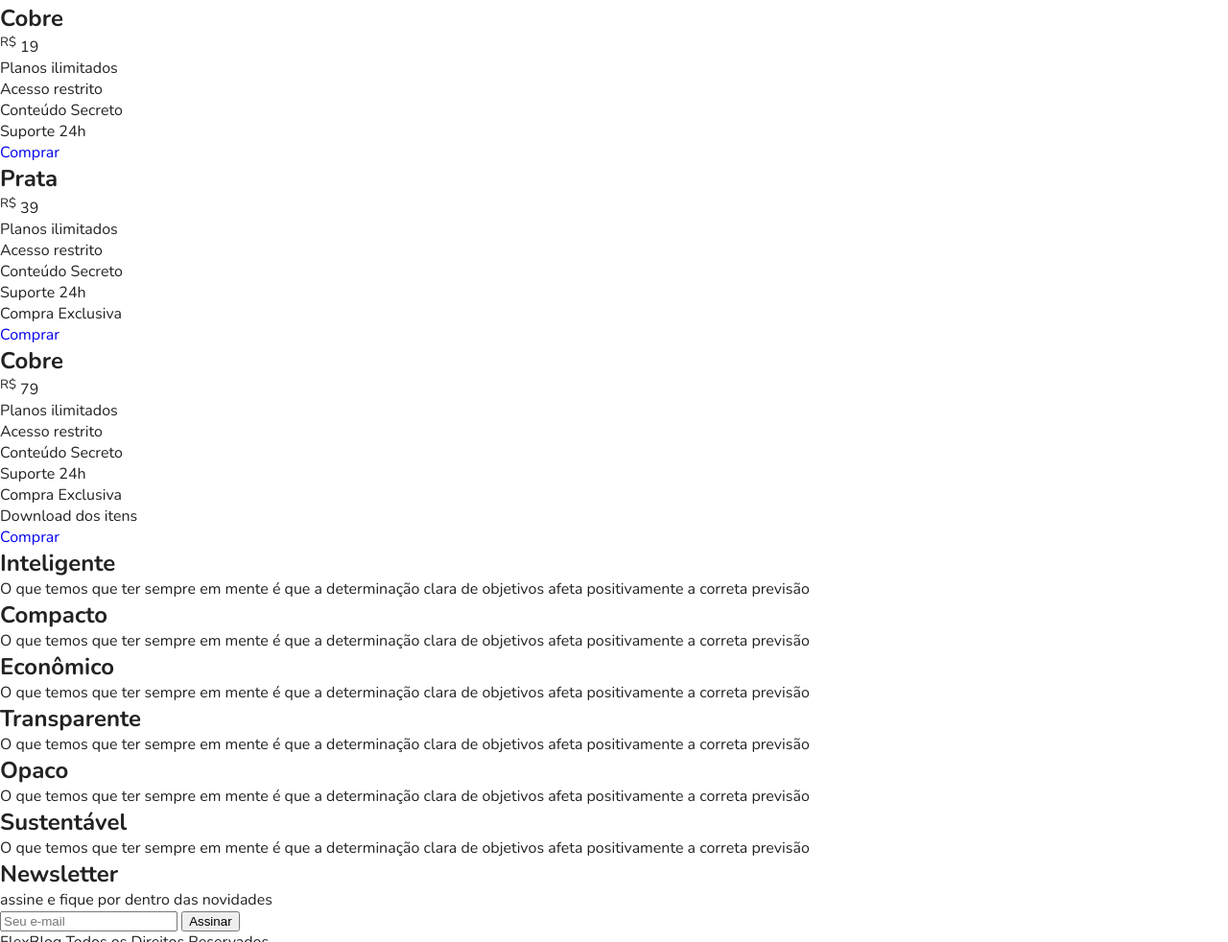
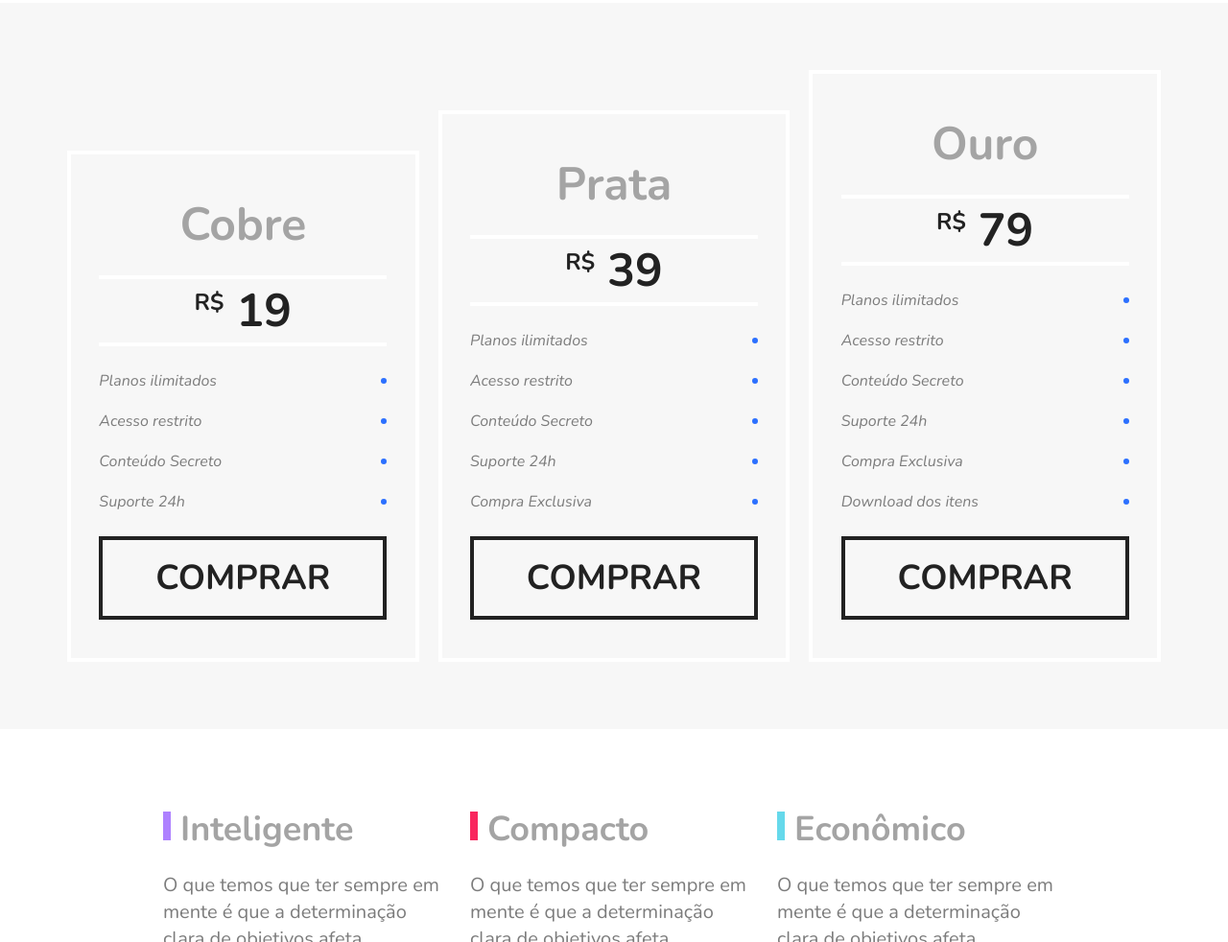
Before and after one commit to icarofs/FlexBlog, a plain HTML site: page index.html in a window 1280 px wide. Shown: the part 1818-2800 px from the top of the page at 96% size. Drawn offline with nearby package versions, Linux system fonts and the light colour scheme.

Commit message:
Sections finalizadas / Inicio newslatter e footer.

```diff
--- a/css/style.css
+++ b/css/style.css
@@ -182,3 +182,213 @@ img {
 .blue {
   border-top: 8px solid #66d9eb;
 }
+
+/*---------------Preço-------------------*/
+
+.preco {
+  padding: 60px;
+  background: #f7f7f7;
+  display: flex;
+  flex-wrap: wrap;
+  align-items: flex-end;
+}
+
+.preco-item {
+  flex: 1 1 260px;
+  border: 4px solid white;
+  padding: 20px;
+  margin: 10px;
+}
+
+.preco-item h2 {
+  font-size: 3em;
+  color: #a4a4a4;
+  text-align: center;
+  margin-top: 20px;
+}
+
+.preco-item span {
+  max-width: 300px;
+  margin: 20px auto;
+  display: block;
+  text-align: center;
+  font-weight: bold;
+  padding: 10px 0 5 px 0;
+  border-top: 4px solid white;
+  border-bottom: 4px solid white;
+  font-size: 3em;
+}
+
+.preco-item sup {
+  font-size: 1.5rem;
+}
+
+.preco-item ul {
+  max-width: 300px;
+  margin: 20px auto;
+  line-height: 2;
+  font-style: italic;
+  color: #7c7c7c;
+}
+
+.preco-item li {
+  display: flex;
+  justify-content: space-between;
+  align-items: center;
+  margin-bottom: 10px;
+}
+
+.preco-item li::after {
+  content: "";
+  display: block;
+  width: 6px;
+  height: 6px;
+  background: #2c70ff;
+  border-radius: 50%;
+}
+
+.preco-item a {
+  max-width: 300px;
+  display: block;
+  margin: 20px auto;
+  border: 4px solid;
+  color: #222222;
+  text-transform: uppercase;
+  font-weight: bold;
+  font-size: 2.25em;
+  padding: 15px 0;
+  text-align: center;
+}
+
+.preco-item a:hover {
+  color: #7c7c7c;
+  background: #222222;
+}
+
+@media (max-width: 800px) {
+  .preco {
+    padding-left: 10px;
+    padding-right: 10px;
+  }
+
+  .preco .preco-item:nth-child(3) {
+    order: -2;
+  }
+
+  .preco .preco-item:nth-child(2) {
+    order: -1;
+  }
+}
+
+/*---------------Qualidade-------------------*/
+
+.qualidade {
+  max-width: 960px;
+  margin: 60px auto;
+  display: flex;
+  flex-wrap: wrap;
+}
+
+.qualidade-item {
+  flex: 1 1 300px;
+  margin: 20px 10px;
+}
+
+.qualidade-item h2 {
+  font-size: 2.25em;
+  color: #a4a4a4;
+  margin-bottom: 20px;
+}
+
+.qualidade-item h2::before {
+  content: "";
+  display: inline-block;
+  width: 8px;
+  height: 30px;
+  margin-right: 10px;
+  background: blue;
+}
+
+.qualidade-item:nth-of-type(3n + 1) h2::before {
+  background: #ae81ff;
+}
+
+.qualidade-item:nth-of-type(3n + 2) h2::before {
+  background: #f9265e;
+}
+
+.qualidade-item:nth-of-type(3n + 3) h2::before {
+  background: #66d9eb;
+}
+
+.qualidade-item p {
+  font-size: 1.25em;
+  line-height: 1.4;
+  color: #7c7c7c;
+}
+
+/*---------------Newsletter-------------------*/
+
+.newsletter {
+  background: #f7f7f7;
+  padding: 60px calc((100% - 960px) / 2);
+  display: flex;
+  flex-wrap: wrap;
+}
+
+.newsletter-info {
+  flex: 1 1 240px;
+  margin: 0 10px;
+}
+
+.newsletter-info h1 {
+  font-size: 3em;
+  color: #a4a4a4;
+}
+
+.newsletter-info p {
+  font-size: 1.25em;
+  font-style: italic;
+  max-width: 230px;
+  color: #7c7c7c;
+  margin-bottom: 10px;
+}
+
+.newsletter-form {
+  flex: 2 1 260px;
+  margin: 0 10px;
+  align-self: center;
+  display: flex;
+  flex-wrap: wrap;
+}
+
+.newsletter-form input {
+  flex: 3 1 200px;
+  font-size: 1.25em;
+  color: #7c7c7c;
+  font-style: italic;
+  font-family: "Nunito", Arial, Helvetica, sans-serif;
+  border: 4px;
+  background: transparent;
+  padding: 10px;
+  margin: 0px;
+  border-radius: 0px;
+}
+
+.newsletter-form button {
+  flex: 1 1 260px;
+  font-family: "Nunito", Arial, Helvetica, sans-serif;
+  font-size: 2.25em;
+  font-weight: bold;
+  text-transform: uppercase;
+  background: #2c70ff;
+  color: white;
+  margin: 0px;
+  cursor: pointer;
+  border: 0px;
+  padding: 15px 10px;
+}
+.newsletter-form button:hover {
+  background: #8aafff;
+  color: #2c70ff;
+}
--- a/index.html
+++ b/index.html
@@ -12,8 +12,8 @@
     <div class="superinfo-bg">
       <div class="superinfo">
         <p>Seg / Sex - 08:00 às 18:00</p>
-        <a href="tel:+5532988326917">+55 32 98832-6917</a>
-        <p>Rua Padre João Emílio 31, Passos, Juiz de Fora - MG</p>
+        <a href="tel:+5532988326917">+55 32 99992-6718</a>
+        <p>Av Barão do Rio Branco 170, Centro, Juiz de Fora - MG</p>
       </div>
     </div>
 
@@ -106,7 +106,7 @@
         <a href="#">Comprar</a>
       </div>
       <div class="preco-item">
-        <h2>Cobre</h2>
+        <h2>Ouro</h2>
         <span>
           <sup>R$</sup> 79</span>
         <ul>
@@ -159,12 +159,12 @@
       </div>
     </section>
 
-    <section class="newlestter">
+    <section class="newsletter">
       <div class="newsletter-info">
         <h1>Newsletter</h1>
         <p>assine e fique por dentro das novidades</p>
       </div>
-      <form>
+      <form class="newsletter-form">
         <input type="text" placeholder="Seu e-mail">
         <button type="submit">Assinar</button>
       </form>
```
